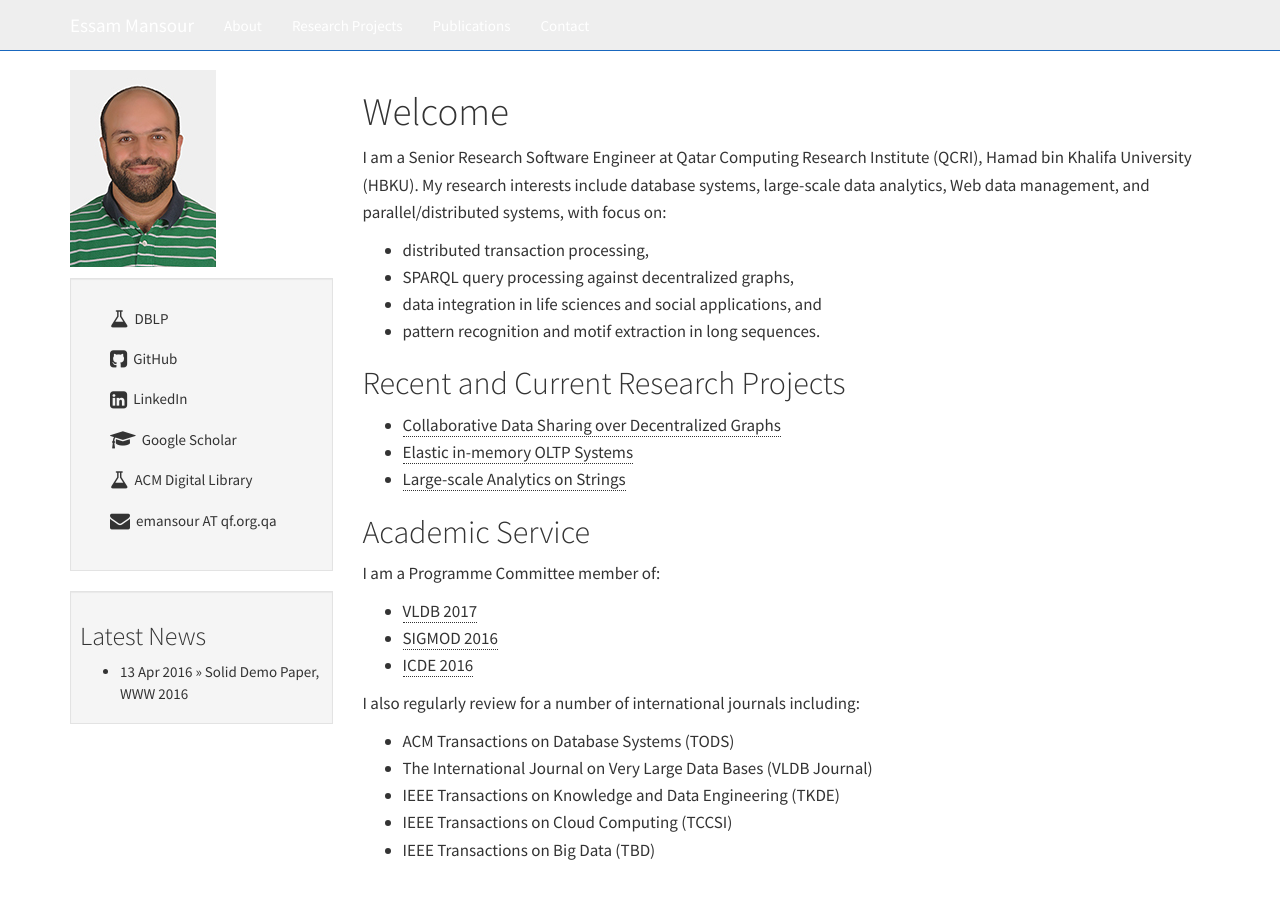
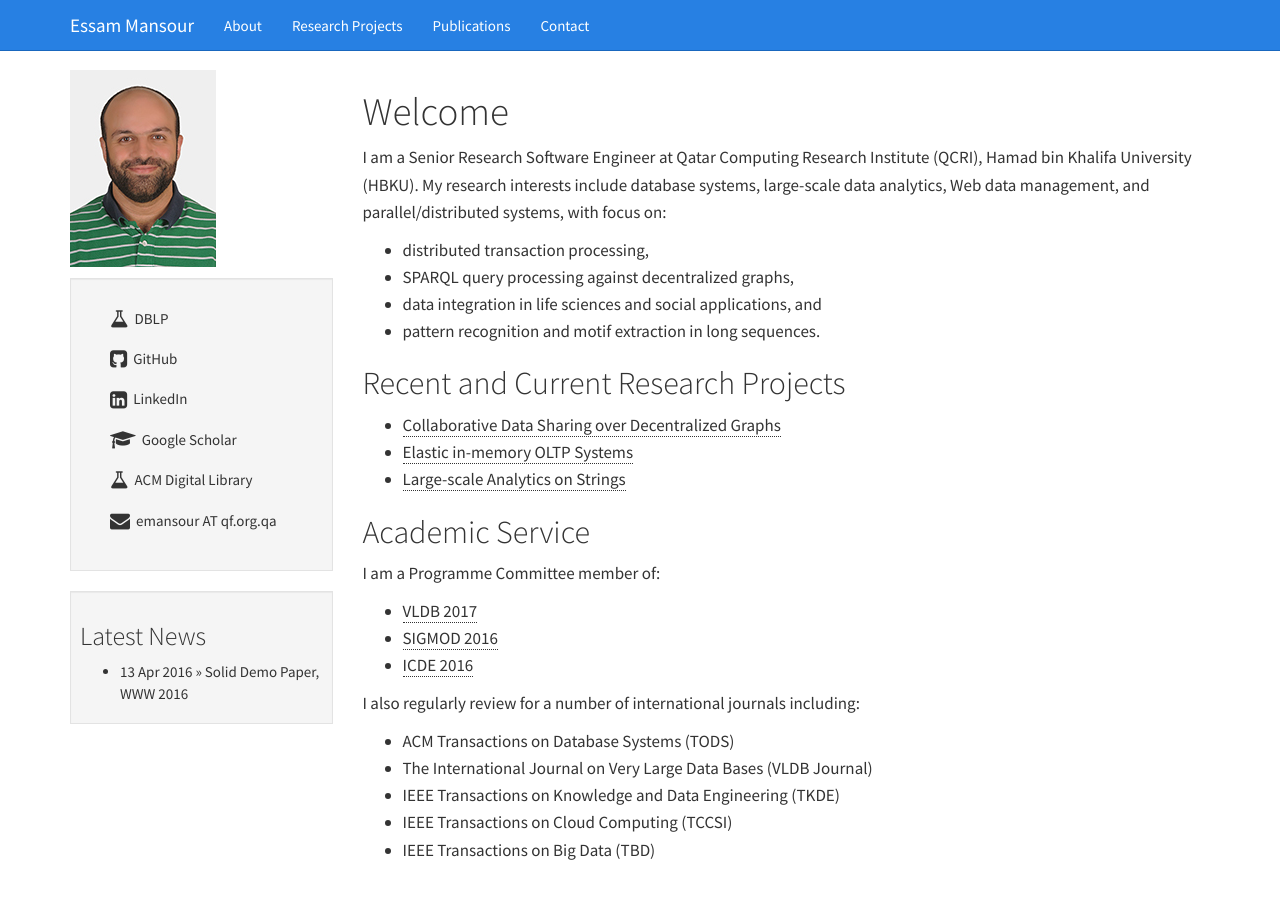
Before and after one commit to mansoure/mansoure.github.io, a Jekyll site: the page built from index.md, in a window 1280 px wide. Built offline with Jekyll 4.4.1, drawn with Linux system fonts in a browser that asks for light colours.

```diff
--- a/_layouts/default.html
+++ b/_layouts/default.html
@@ -40,7 +40,9 @@
 		</head>
 		<body>
 
-			<div class="navbar navbar-inverse navbar-fixed-top" style="background-color: #EEEEEE;" role="navigation">
+	<!--div class="navbar navbar-light navbar-fixed-top" style="background-color: #EEEEEE;" role="navigation"-->
+
+		<div class="navbar navbar-inverse navbar-fixed-top" role="navigation">
 				<div class="container">
 			        <div class="navbar-header">
 			            <button type="button" class="navbar-toggle" data-toggle="collapse" data-target=".navbar-ex1-collapse">
```
